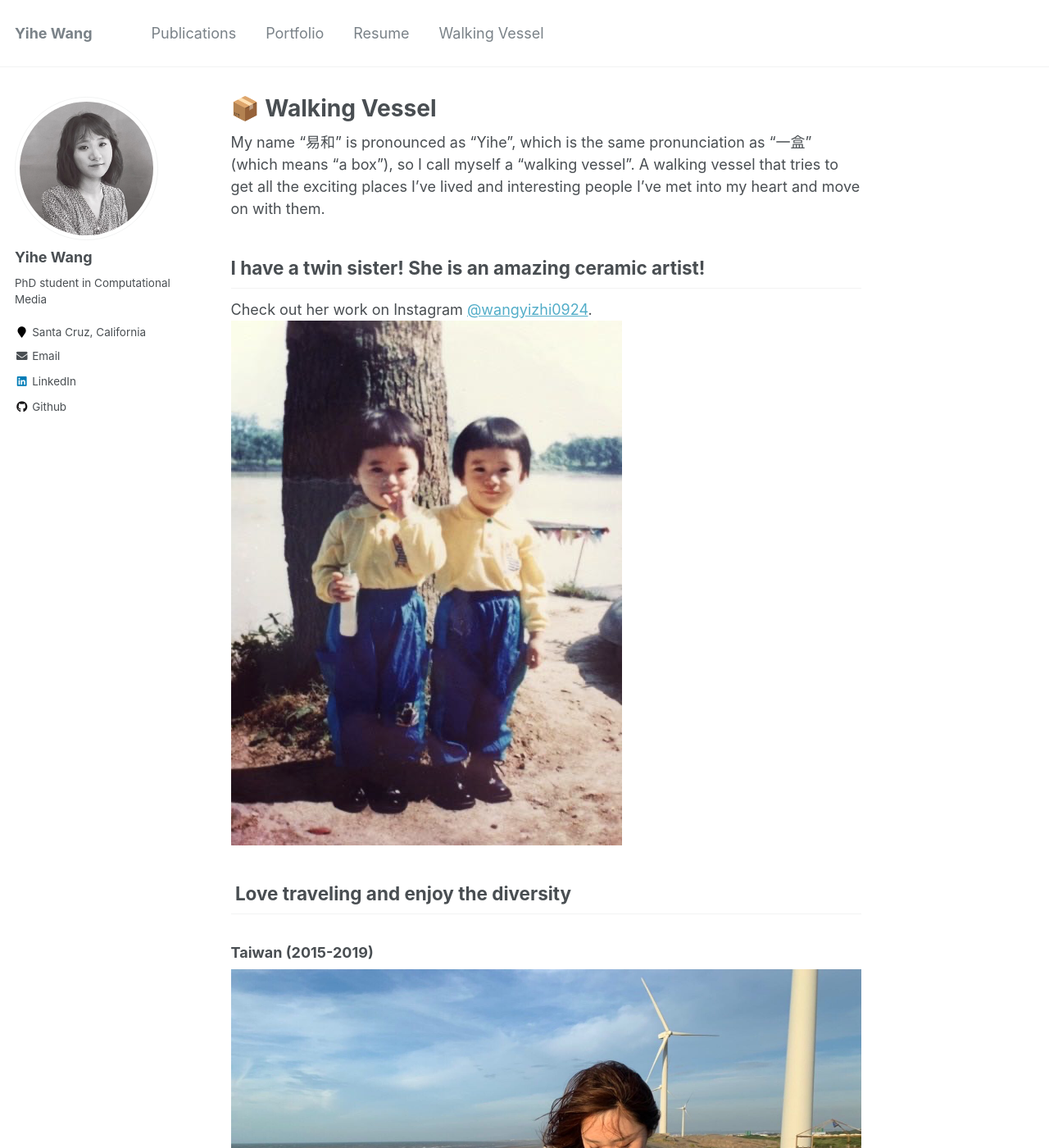
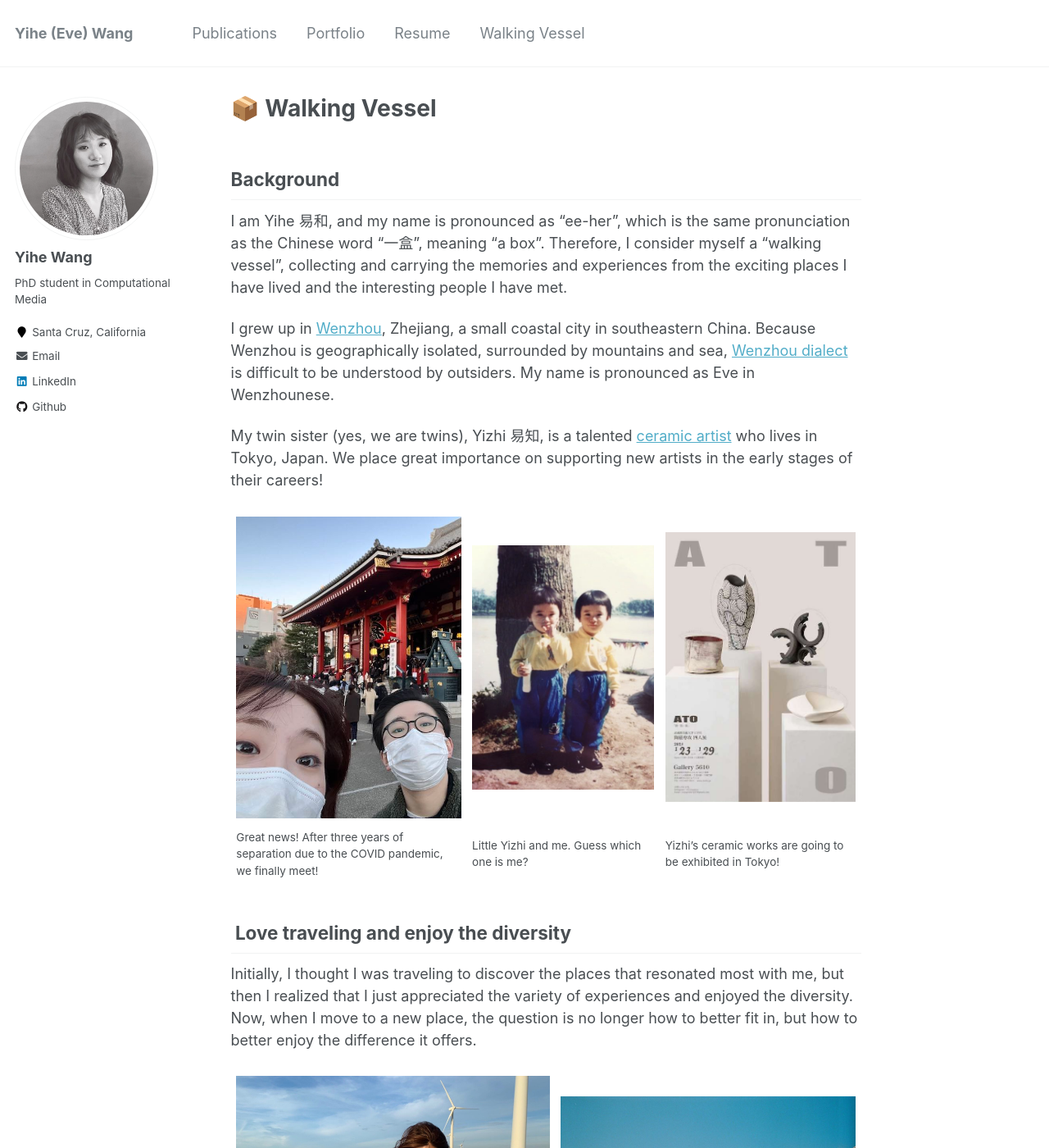
Before and after one commit to wongyihe/wongyihe.github.io, a Jekyll site: the page built from _pages/walking-vessel.md, in a window 1280 px wide and 1400 px high. Shown: the whole window at 82% size. Built offline with Jekyll 4.4.1, drawn with Linux system fonts in a browser that asks for light colours; some of the changed text lies outside the part shown.

Commit message:
walking vessel

```diff
--- a/_config.yml
+++ b/_config.yml
@@ -7,9 +7,9 @@
 
 # Site Settings
 locale                   : "en-US"
-title                    : "Yihe Wang"
+title                    : "Yihe (Eve) Wang"
 title_separator          : "-"
-name                     : &name "Yihe Wang"
+name                     : &name "Yihe (Eve) Wang"
 description              : &description "PhD student"
 url                      : https://wongyihe.github.io # the base hostname & protocol for your site e.g. "https://mmistakes.github.io"
 baseurl                  : "" # the subpath of your site, e.g. "/blog"
--- a/_pages/walking-vessel.md
+++ b/_pages/walking-vessel.md
@@ -6,21 +6,25 @@ author_profile: true
 redirect_from:
   - /walking vessel/
 ---
+##  Background
+I am Yihe 易和, and my name is pronounced as "ee-her", which is the same pronunciation as the Chinese word "一盒", meaning "a box". Therefore, I consider myself a "walking vessel", collecting and carrying the memories and experiences from the exciting places I have lived and the interesting people I have met.
 
-My name "易和" is pronounced as "Yihe", which is the same pronunciation as "一盒" (which means "a box"), so I call myself a "walking vessel". A walking vessel that tries to get all the exciting places I've lived and interesting people I've met into my heart and move on with them.
+I grew up in [Wenzhou](https://en.wikipedia.org/wiki/Wenzhou), Zhejiang, a small coastal city in southeastern China. Because Wenzhou is geographically isolated, surrounded by mountains and sea, [Wenzhou dialect](https://en.wikipedia.org/wiki/Wenzhounese) is difficult to be understood by outsiders. My name is pronounced as Eve in Wenzhounese.
+
+My twin sister (yes, we are twins), Yizhi 易知, is a talented [ceramic artist](https://www.instagram.com/wangyizhi0924/) who lives in Tokyo, Japan. We place great importance on supporting new artists in the early stages of their careers!
+
+| ![sister and I](/images/walking-vessel/Sister&I2.jpeg) | ![sister and I](/images/walking-vessel/Sister&I.png) | ![sister's work](/images/walking-vessel/Yizhi_work.jpg) |
+| Great news! After three years of separation due to the COVID pandemic, we finally meet! | Little Yizhi and me. Guess which one is me? | Yizhi's ceramic works are going to be exhibited in Tokyo! |
+
+##  Love traveling and enjoy the diversity
+
+Initially, I thought I was traveling to discover the places that resonated most with me, but then I realized that I just appreciated the variety of experiences and enjoyed the diversity. Now, when I move to a new place, the question is no longer how to better fit in, but how to better enjoy the difference it offers.
+
+| ![Taiwan-1](/images/walking-vessel/Taiwan-1.jpeg) | ![London-2](/images/walking-vessel/London-2.jpeg) |
+| Taiwan (2015-2019) | London, UK (2019-2020) |
+| ![Yunnan-1](/images/walking-vessel/Yunnan-1.jpeg) | ![Bremen-1](/images/walking-vessel/bremen-1.jpeg) |
+| Yunnan, China (2022) | Bremen, Germany (2022) |
 
 
-##  I have a twin sister! She is an amazing ceramic artist!
-Check out her work on Instagram [@wangyizhi0924](https://www.instagram.com/wangyizhi0924/).
-![sister and I](/images/walking-vessel/Sister&I.png)
-##  Love traveling and enjoy the diversity
-### Taiwan (2015-2019)
-![Taiwan-1](/images/walking-vessel/Taiwan-1.jpeg)
-### London, UK (2019-2020)
-![London-2](/images/walking-vessel/London-2.jpeg)
-### Yunnan, China (2022)
-![Yunnan-1](/images/walking-vessel/Yunnan-1.jpeg)
-### Bremen, Germany (2022)
-![Bremen-1](/images/walking-vessel/bremen-1.jpeg)
 ##  Much Love for my Puppy (Yes, I named her Puppy)
 ![Puppy-1](/images/walking-vessel/puppy-1.jpeg)
```
Also changed, not shown: images/walking-vessel/Sister&I2.jpeg (added), images/walking-vessel/Yizhi_work.jpg (added), 1 other file.
